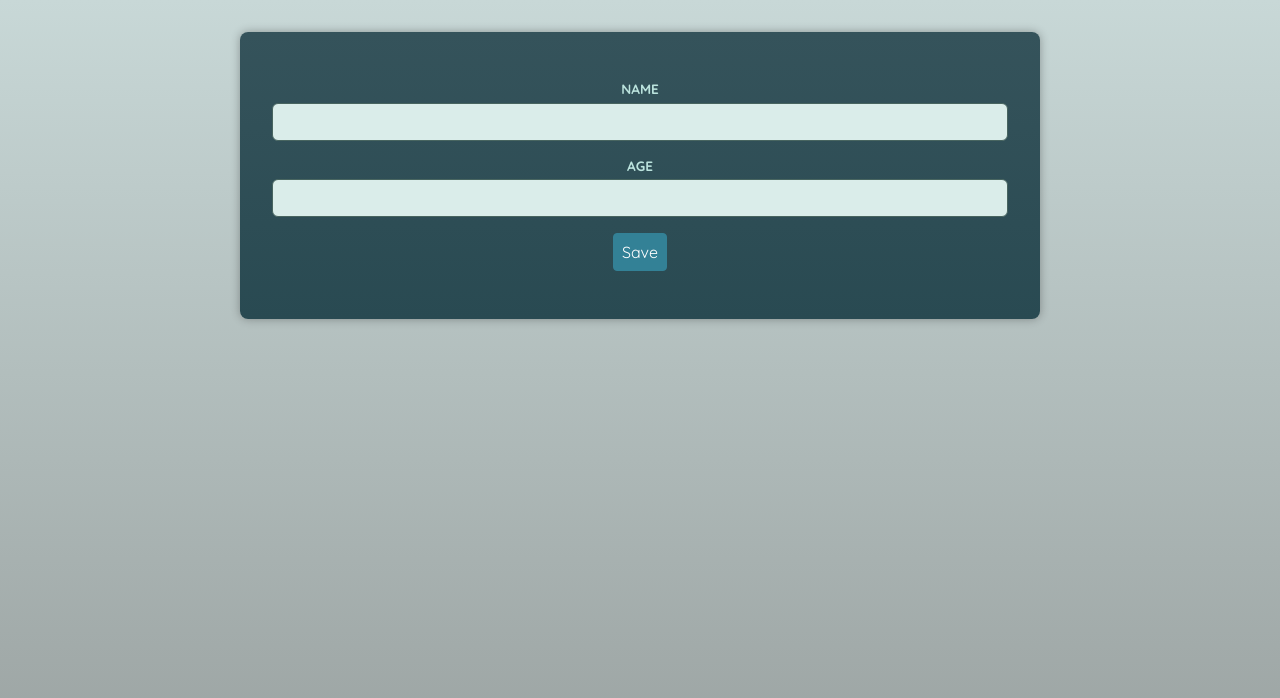
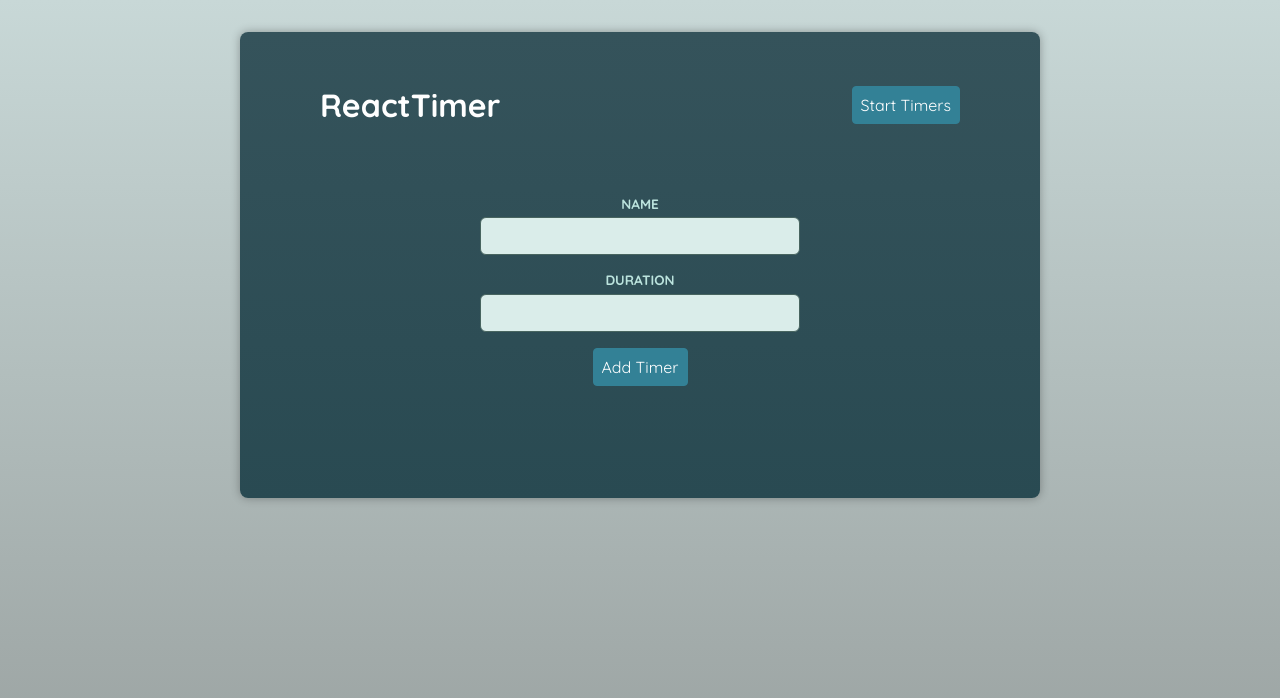
Before and after one commit to eduardogochi/react-advanced-components, a React (Vite) app: page / in a window 1280 px wide. Shown: the top 698 px of the page. Built offline with nearby package versions, Linux system fonts and the light colour scheme; a web font is replaced by a local one.

Commit message:
Added components for timers and a store to manage the timers' context

```diff
--- a/src/App.tsx
+++ b/src/App.tsx
@@ -1,28 +1,19 @@
-import Form, { type FormHandle} from './components/Form'
-import Input from './components/Input'
-import Button from './components/Button'
-import './App.css'
-import { useRef } from 'react'
+
+import AddTimer from './components/AddTimer'
+import Header from './components/Header'
+import Timers from './components/Timers'
+import TimersContextProvider from './store/timers-context'
 
 function App() {
-  const customForm = useRef<FormHandle>(null)
+  return (
+    <TimersContextProvider>
+      <Header />
+      <main>
+        <AddTimer />
+        <Timers />
+      </main>
 
-  function handleSave(data: unknown) {
-    const extractedData = data as { name: string, age: string }
-    console.log(extractedData)
-    customForm.current?.clear()
-  }
-
-  return (
-    <main>
-      <Form onSave={handleSave} ref={customForm}>
-        <Input label='Name' type='text' id='name' />
-        <Input label='Age' type='number' id='age' />
-        <p>
-          <Button>Save</Button>
-        </p>
-      </Form>
-    </main>
+    </TimersContextProvider>
   )
 }
 
--- /dev/null
+++ b/src/components/AddTimer.tsx
@@ -0,0 +1,24 @@
+import { useRef } from 'react'
+import Form, {FormHandle} from './UI/Form'
+import Input from './UI/Input'
+import Button from './UI/Button'
+
+export default function AddTimer() {
+    const form = useRef<FormHandle>(null)
+
+    function handleSaveTimer(data: unknown) {
+        const extractedData = data as { name: string, duration: number }
+        console.log(extractedData)
+        form.current?.clear()
+    }
+
+    return (
+        <Form ref={form} onSave={handleSaveTimer} id='add-timer'>
+            <Input type='text' label='Name' id='name' />
+            <Input type='number' label='Duration' id='duration' />
+            <p>
+                <Button>Add Timer</Button>
+            </p>
+        </Form>
+    )
+}
--- /dev/null
+++ b/src/components/Header.tsx
@@ -0,0 +1,13 @@
+import Button from './UI/Button'
+import { useTimersContext } from '../store/timers-context'
+
+export default function Header() {
+    const timersCtx = useTimersContext()
+
+    return (
+        <header>
+            <h1>ReactTimer</h1>
+            <Button>{ timersCtx.isRunning ? 'Stop ' : 'Start'} Timers</Button>
+        </header>
+    )
+}
--- /dev/null
+++ b/src/components/Timer.tsx
@@ -0,0 +1,6 @@
+export default function Timer() {
+    return (
+        <>
+        </>
+    )
+}
--- /dev/null
+++ b/src/components/Timers.tsx
@@ -0,0 +1,5 @@
+export default function Timers() {
+    return (
+        <ul></ul>
+    )
+}
--- /dev/null
+++ b/src/store/timers-context.tsx
@@ -0,0 +1,47 @@
+import { ReactNode, createContext, useContext } from 'react'
+
+type Timer = {
+    name: string
+    duration: number
+}
+
+type TimersState = {
+    isRunning: boolean
+    timers: Timer[]
+}
+
+type TimersContextValue = TimersState & {
+    addTimer: (timerData: Timer) => void,
+    startTimers: () => void,
+    stopTimers: () => void
+}
+
+const TimersContext = createContext<TimersContextValue | null>(null)
+
+export function useTimersContext() {
+    const timersCtx = useContext(TimersContext)
+
+    if (timersCtx === null) {
+        throw new Error('TimersContext is null - that should not be the case!!')
+    }
+
+    return timersCtx
+}
+
+type TimersContextProviderProps = {
+    children: ReactNode
+}
+
+export default function TimersContextProvider({ children }: TimersContextProviderProps) {
+    const ctx: TimersContextValue = {
+        timers: [],
+        isRunning: false,
+        addTimer(timerData: Timer) { },
+        startTimers() { },
+        stopTimers() { },
+    }
+
+    return (
+        <TimersContext.Provider value={ctx}>{children}</TimersContext.Provider>
+    )
+}
```
Also changed, not shown: src/components/UI/Button.tsx (renamed from src/components/Button.tsx), src/components/UI/Container.tsx (renamed from src/components/Container.tsx), src/components/UI/Form.tsx (renamed from src/components/Form.tsx), src/components/UI/Input.tsx (renamed from src/components/Input.tsx).
